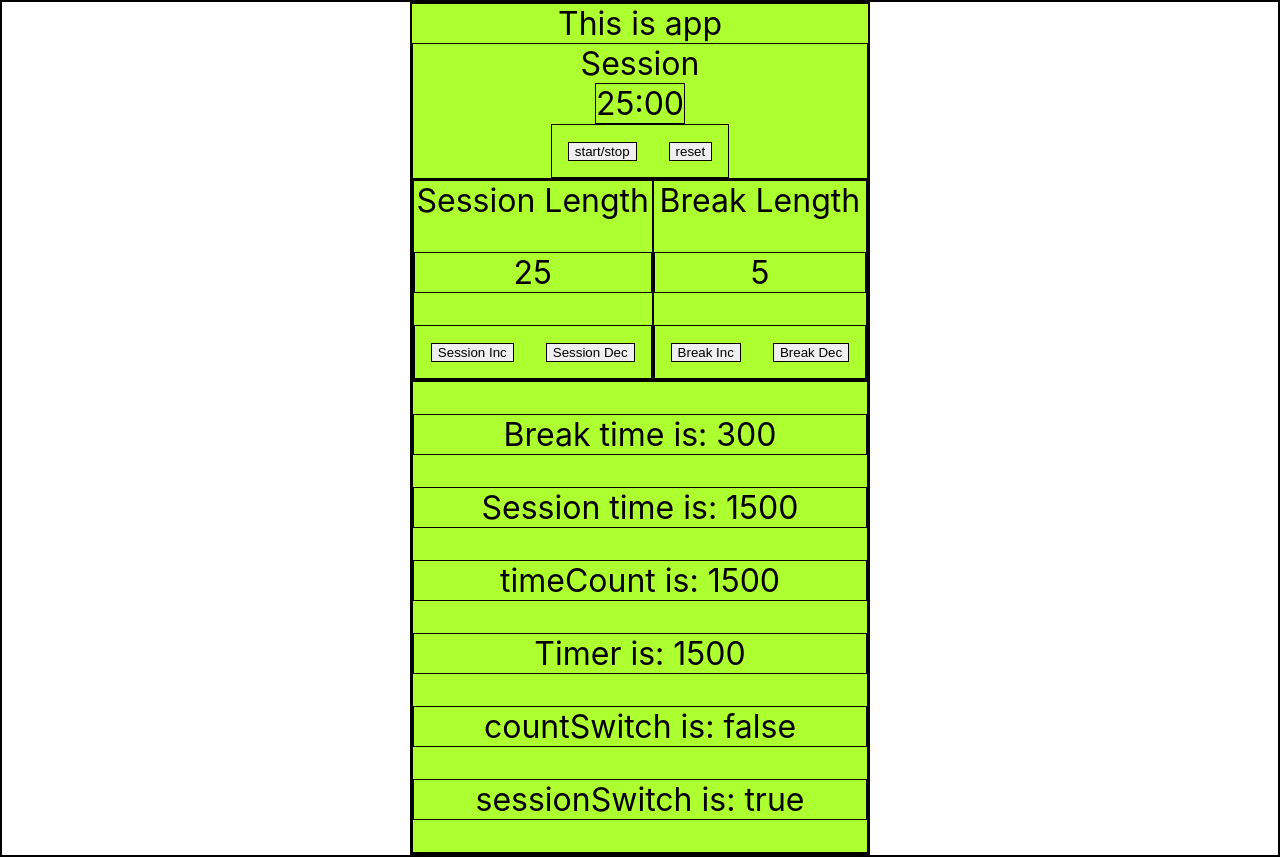
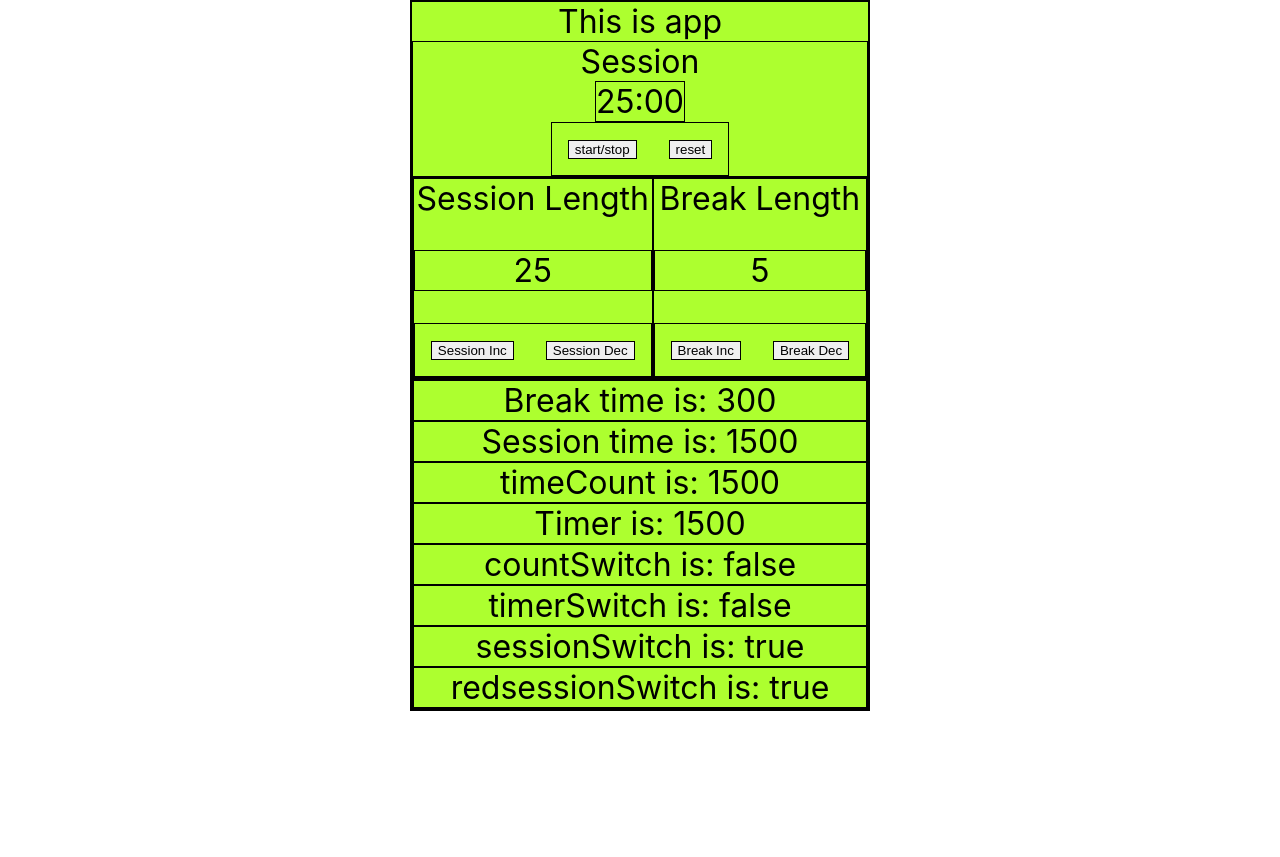
Before and after one commit to markoter/pomodoro-timer, a React (Create React App) app: page / in a window 1280 px wide. After the commit the page ends 800 px from the top, so only its background shows below. Built offline with nearby package versions, Linux system fonts and the light colour scheme.

Commit message:
change debug visibility

```diff
--- a/src/App.js
+++ b/src/App.js
@@ -2,7 +2,13 @@ import { useEffect, useState, useReducer } from "react";
 import LabelsContainer from "./labelsContainer";
 import TimerComp from "./timerComp";
 //reducer part
-const initalState = { Session: 1500, Break: 300, Timer: 1500 }
+const initalState = {
+  Session: 1500,
+  Break: 300,
+  Timer: 1500,
+  TimerSwitch: false,
+  SessionSwitch: true
+ }
 
 const reducer = (state, action) => {
   let tempState = { ...state }
@@ -16,6 +22,9 @@ const reducer = (state, action) => {
     case 'decrement':
       tempState[action.property] = state[action.property] - minute
       return tempState[action.property] < minCount ? state : tempState
+    case 'switch':
+      tempState[action.property] = !state[action.property]
+      return tempState
     case 'reset':
       return initalState
   }
@@ -37,7 +46,7 @@ function App() {
   //buttons onClicks
   const countDown = () => {
     console.log("countDown clicked")
-    countSwitchOnOff(!countSwitch)
+    dispatch({type: 'switch', property: 'TimerSwitch'})
   }
 
   const reset = () => {
@@ -62,7 +71,8 @@ function App() {
   useEffect(() => {
     const counter = setInterval(() => {
 
-      if (countSwitch) {
+      if (state.TimerSwitch) {
+        console.log('timer should run')
         if (state.Timer <= 0) {
           changeSessionOnOff(!changeSessionOnOff)
           // if (sessionSwitch) {
@@ -76,7 +86,7 @@ function App() {
       }
     }, 100)
     return () => clearInterval(counter)
-  }, [timeCount, countSwitch, sessionSwitch])
+  }, [])
 
   return (
     <div id="app">
@@ -97,7 +107,9 @@ function App() {
         <p>timeCount is: {timeCount}</p>
         <p>Timer is: {state.Timer}</p>
         <p>countSwitch is: {countSwitch.toString()}</p>
+        <p>timerSwitch is: {state.TimerSwitch.toString()}</p>
         <p>sessionSwitch is: {sessionSwitch.toString()}</p>
+        <p>redsessionSwitch is: {state.SessionSwitch.toString()}</p>
       </div>
 
     </div>
--- a/src/index.css
+++ b/src/index.css
@@ -8,8 +8,7 @@ body {
   justify-content: center;
   align-items: center;
 }
-
-* {
+body * {
   border: 1px solid black;
 }
 
@@ -34,4 +33,11 @@ body {
 
 button {
   margin: 1rem;
+}
+
+#debug {
+  padding: 0;
+}
+#debug p {
+  margin: 0;
 }/*# sourceMappingURL=index.css.map */
--- a/src/index.scss
+++ b/src/index.scss
@@ -9,11 +9,12 @@ body {
   display: flex;
   justify-content: center;
   align-items: center;
+  * {
+    border: 1px solid black;
+
+  }
 }
-* {
-  border: 1px solid black;
 
-}
 
 #app {
   background-color: greenyellow;
@@ -35,3 +36,9 @@ body {
 button {
   margin: 1rem;
 }
+#debug {
+  padding: 0;
+  p {
+    margin: 0;
+  }
+}
```
Also changed, not shown: 1 other file (tests, documents, lock files or other folders).
